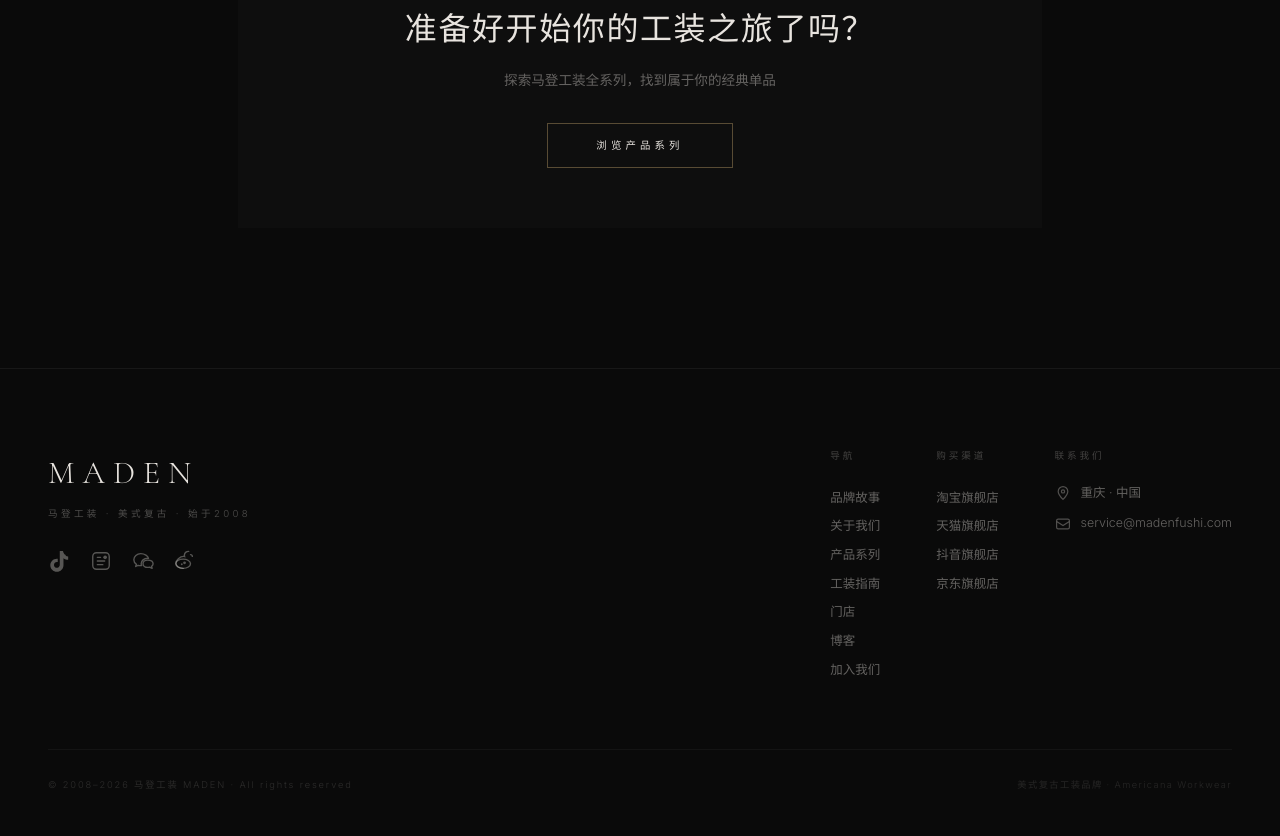
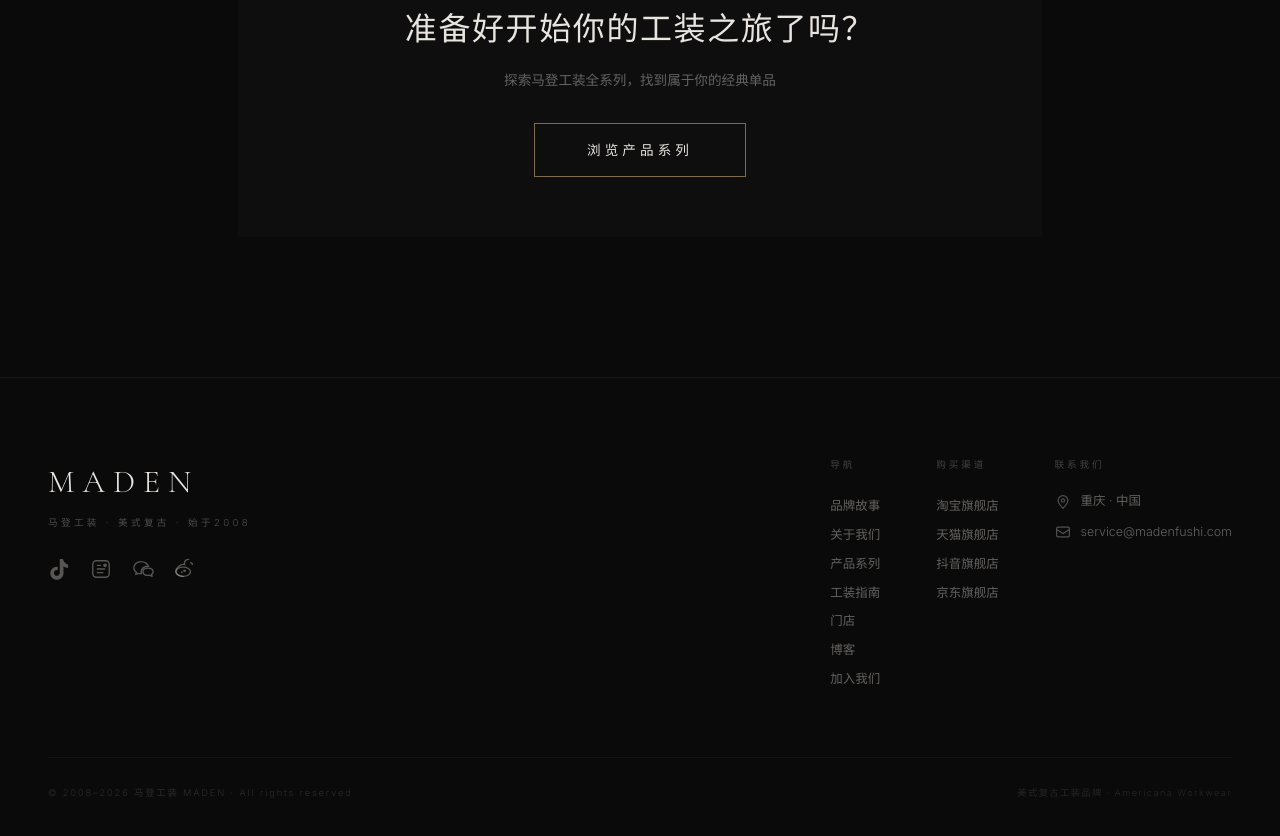
Before and after one commit to chenk0527/maden-official-site, a Next.js app: page /guide in a window 1280 px wide. Shown: the part 5340-6176 px from the top of the page. Built offline with nearby package versions, Linux system fonts and the light colour scheme.

Commit message:
fix: 修复按钮cursor:none导致点击无感问题，加大btn-gold字体和数字标签可读性

```diff
--- a/src/app/globals.css
+++ b/src/app/globals.css
@@ -25,7 +25,7 @@ body {
 a {
   color: inherit;
   text-decoration: none;
-  cursor: none;
+  cursor: pointer;
 }
 
 img {
@@ -241,13 +241,14 @@ nav {
 
 .btn-gold {
   display: inline-block;
-  padding: 14px 48px;
-  border: 1px solid rgba(201,169,110,.4);
-  font-size: .65rem;
-  letter-spacing: .4em;
-  font-weight: 300;
+  padding: 16px 52px;
+  border: 1px solid rgba(201,169,110,.6);
+  font-size: .85rem;
+  letter-spacing: .3em;
+  font-weight: 400;
   transition: all .6s;
   color: #e8e4df;
+  cursor: pointer;
 }
 .btn-gold:hover {
   background: #c9a96e;
@@ -258,12 +259,13 @@ nav {
 .btn-gold-sm {
   display: inline-block;
   padding: 10px 32px;
-  border: 1px solid rgba(201,169,110,.3);
-  font-size: .6rem;
-  letter-spacing: .3em;
-  font-weight: 300;
+  border: 1px solid rgba(201,169,110,.5);
+  font-size: .78rem;
+  letter-spacing: .25em;
+  font-weight: 400;
   transition: all .4s;
   color: #e8e4df;
+  cursor: pointer;
 }
 .btn-gold-sm:hover {
   background: #c9a96e;
--- a/src/app/page.tsx
+++ b/src/app/page.tsx
@@ -195,7 +195,7 @@ export default function HomePage() {
               <div style={{ fontFamily: "'Cormorant Garamond', serif", fontSize: 'clamp(3rem, 6vw, 5rem)', fontWeight: 300, color: '#c9a96e', lineHeight: 1, letterSpacing: '.05em', marginBottom: '12px' }}>
                 <CountUp target={item.count} suffix={item.suffix} />
               </div>
-              <div style={{ fontSize: '.6rem', letterSpacing: '.4em', opacity: 0.3, fontWeight: 300 }}>{item.label}</div>
+              <div style={{ fontSize: '.8rem', letterSpacing: '.3em', opacity: 0.65, fontWeight: 400, marginTop: '8px' }}>{item.label}</div>
             </div>
           ))}
         </div>
```
